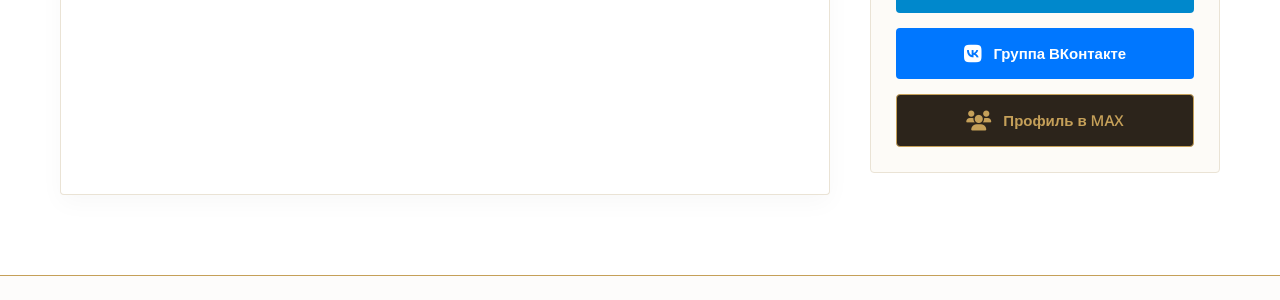
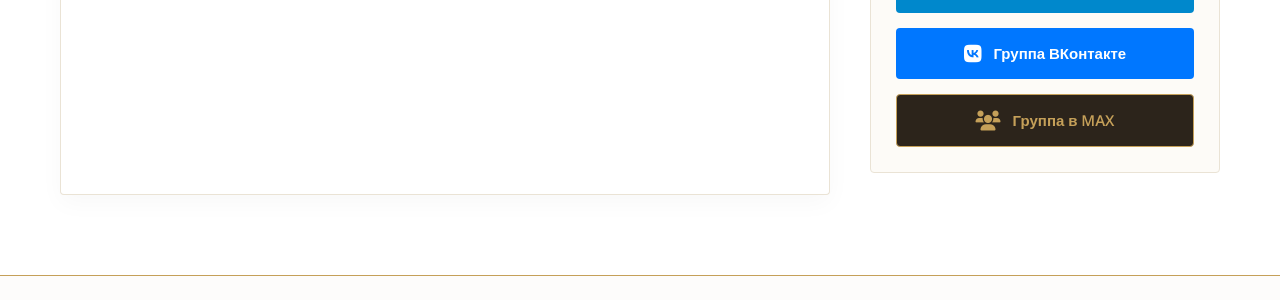
Before and after one commit to Dmitrii048/sobor_Rozhdestva, a Jekyll site: the page publications/index.html, which Jekyll copies as it is, in a window 1280 px wide. Shown: the part 1237-1537 px from the top of the page. Built offline with Jekyll 4.4.1, drawn with Linux system fonts in a browser that asks for light colours.

Commit message:
Update index.html

```diff
--- a/publications/index.html
+++ b/publications/index.html
@@ -358,7 +358,7 @@
                 </a>
 
                 <a href="https://max.ru/join/refQw8YZh7RC1z9hr72iKjy8rI9Kjvi7250J9GkV35Y" target="_blank" class="social-btn btn-max">
-                    <i class="fas fa-users"></i> Профиль в MAX
+                    <i class="fas fa-users"></i> Группа в MAX
                 </a>
             </div>
 
```
Also changed, not shown: other parts of publications/index.html (+2 -1 lines).
